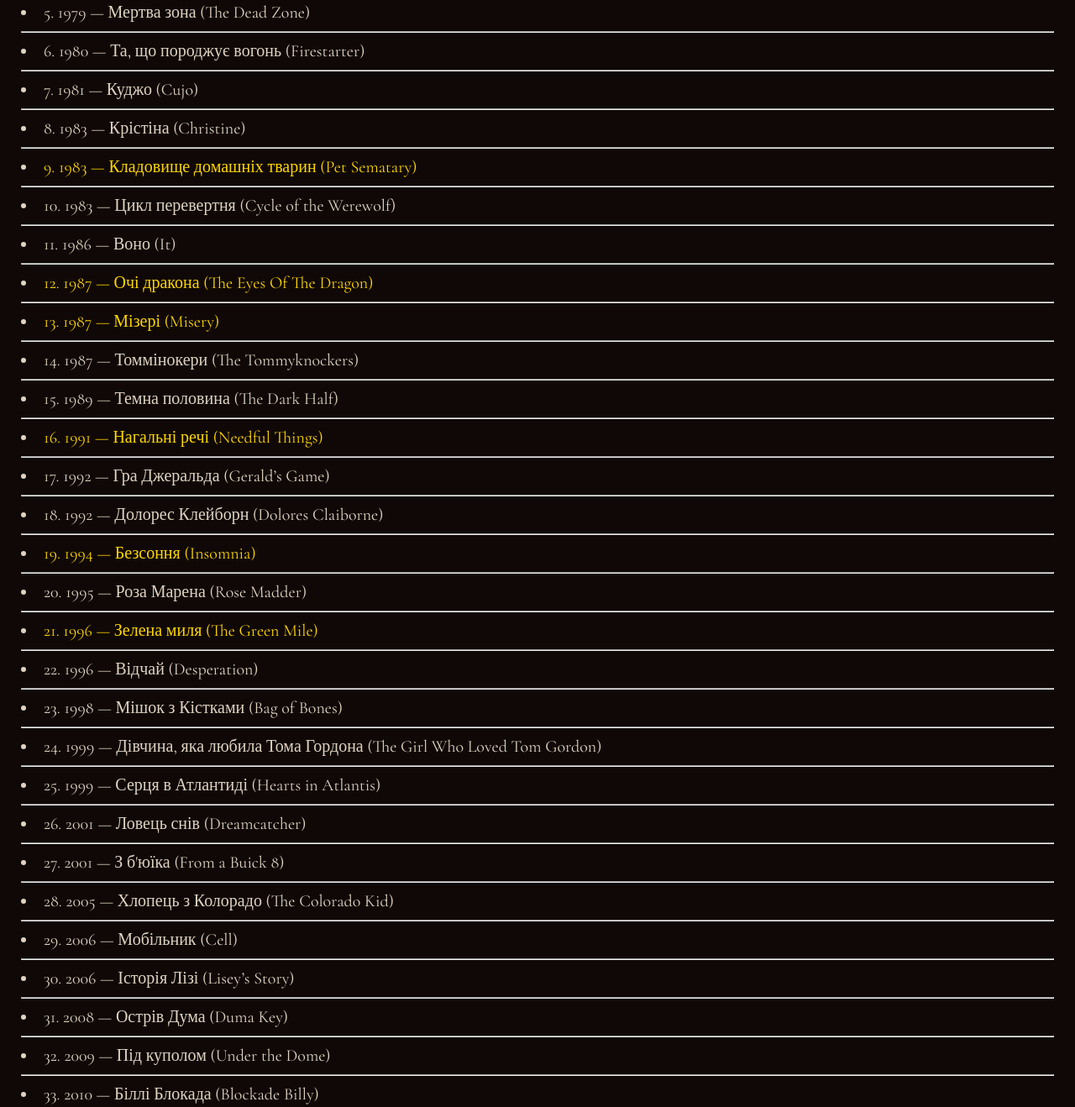
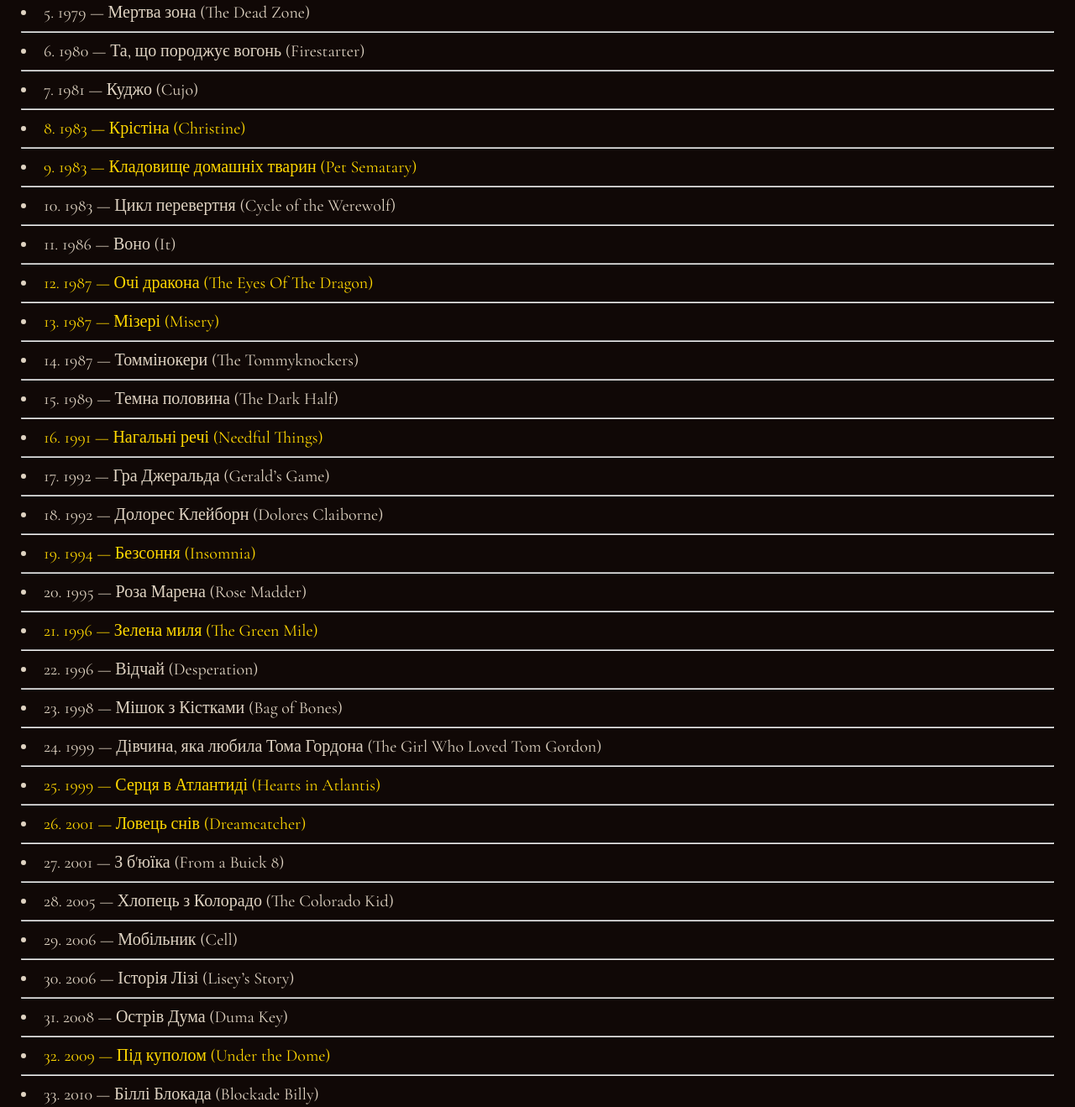
Before and after one commit to Artem-Verenko/StephenKing, a plain HTML site: page books.html in a window 1280 px wide. Shown: the part 373-1691 px from the top of the page at 84% size. Drawn offline with nearby package versions, Linux system fonts and the light colour scheme; a web font is replaced by a local one.

Commit message:
Highlight specific book titles in gold for better visibility

```diff
--- a/books.html
+++ b/books.html
@@ -38,7 +38,7 @@
 			<li class="books-li">5. 1979 — Мертва зона (The Dead Zone) </li><hr>
 			<li class="books-li">6. 1980 — Та, що породжує вогонь (Firestarter) </li><hr>
 			<li class="books-li">7. 1981 — Куджо (Cujo) </li><hr>
-			<li class="books-li">8. 1983 — Крістіна (Christine)</li><hr>
+			<li class="books-li"><span class="gold">8. 1983 — Крістіна (Christine)</span></li><hr>
 			<li class="books-li"><span class="gold">9. 1983 — Кладовище домашніх тварин (Pet Sematary)</span></li><hr>
 			<li class="books-li">10. 1983 — Цикл перевертня (Cycle of the Werewolf) </li><hr>
 			<li class="books-li">11. 1986 — Воно (It) </li><hr>
@@ -55,14 +55,14 @@
 			<li class="books-li">22. 1996 — Відчай (Desperation) </li><hr>
 			<li class="books-li">23. 1998 — Мішок з Кістками (Bag of Bones)</li><hr>
 			<li class="books-li">24. 1999 — Дівчина, яка любила Тома Гордона (The Girl Who Loved Tom Gordon)</li><hr>
-			<li class="books-li">25. 1999 — Серця в Атлантиді (Hearts in Atlantis)</li><hr>
-			<li class="books-li">26. 2001 — Ловець снів (Dreamcatcher)</li><hr>
+			<li class="books-li"><span class="gold">25. 1999 — Серця в Атлантиді (Hearts in Atlantis)</span></li><hr>
+			<li class="books-li"><span class="gold">26. 2001 — Ловець снів (Dreamcatcher)</span></li><hr>
 			<li class="books-li">27. 2001 — З б'юїка (From a Buick 8)</li><hr>
 			<li class="books-li">28. 2005 — Хлопець з Колорадо (The Colorado Kid)</li><hr>
 			<li class="books-li">29. 2006 — Мобільник (Cell)</li><hr>
 			<li class="books-li">30. 2006 — Історія Лізі (Lisey’s Story)</li><hr>
 			<li class="books-li">31. 2008 — Острів Дума (Duma Key)</li><hr>
-			<li class="books-li">32. 2009 — Під куполом (Under the Dome)</li><hr>
+			<li class="books-li"><span class="gold">32. 2009 — Під куполом (Under the Dome)</span></li><hr>
 			<li class="books-li">33. 2010 — Біллі Блокада (Blockade Billy) </li><hr>
 			<li class="books-li"><span class="gold">34. 2011 — 11/22/63 </span></li><hr>
 			<li class="books-li">35. 2013 — Країна розваг (Joyland) </li><hr>
@@ -109,7 +109,7 @@
 			<li class="books-li">7. 2002 — Все можливо (Everything’s Eventual)</li><hr>
 			<li class="books-li">8. 2008 — Коли впаде темрява (Just After Sunset)</li><hr>
 			<li class="books-li">9. 2010 — Повна темрява. Без зірок (Full Dark, No Stars)</li><hr>
-			<li class="books-li">10. 2015 — Ярмарок нічних жахіть (The Bazaar of Bad Dreams)</li><hr>
+			<li class="books-li"><span class="gold">10. 2015 — Ярмарок нічних жахіть (The Bazaar of Bad Dreams)</span></li><hr>
 			<li class="books-li">11. 2020 — Буде кров (If It Bleeds)</li><hr>
 		</div>
 	</div>
```
